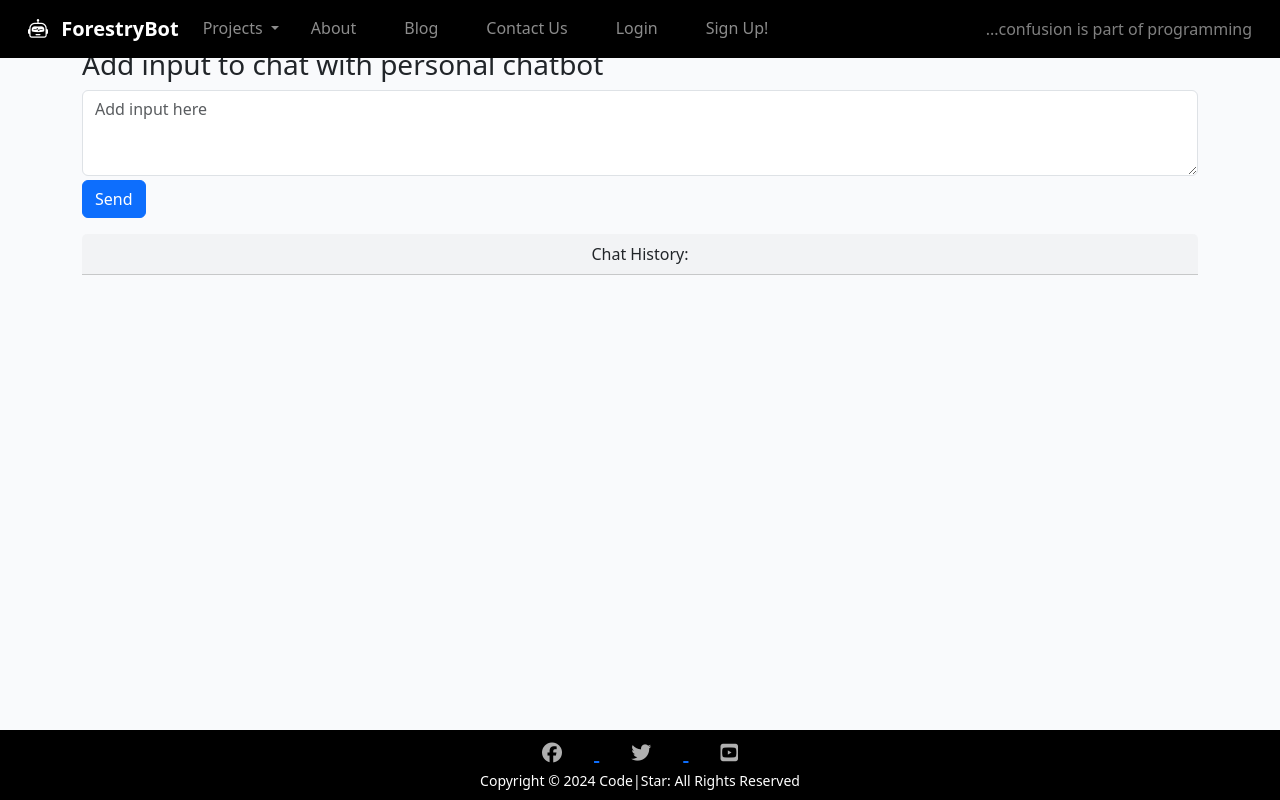
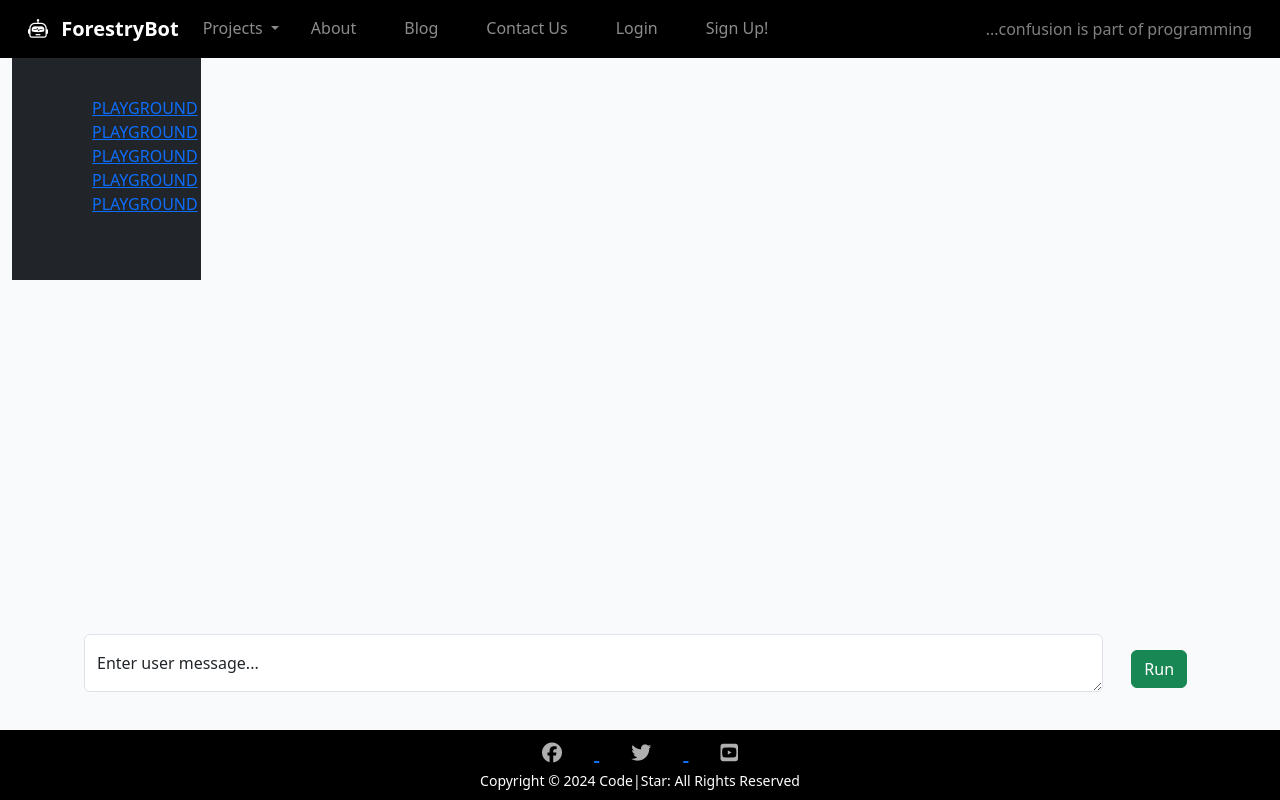
Before and after one commit to eneliviu/dj-fullstack-galore, a Django app: template app_rag/templates/app_rag/rag_dashboard.html in a window 1280 px wide. Run offline with Django 4.2, Linux system fonts and the light colour scheme; the template is opened without the code that fills it, so the values that code supplies are empty; some libraries are stand-ins or nearby versions.

Commit message:
Add rag dashboard page and styling

```diff
--- a/app_rag/templates/app_rag/rag_dashboard.html
+++ b/app_rag/templates/app_rag/rag_dashboard.html
@@ -1,20 +1,78 @@
 {% extends 'base.html' %}
+{% load static %}
 
 {% block content %}
 
 <!-- index.html content starts here -->
 
-<div class="container mt-5">
-    <h3>
-        Add input to chat with personal chatbot
-    </h3>
-    <form action="/" method="POST">
-        <div>
-            <textarea class="form-control" placeholder="Add input here" name="user_input" rows="3"></textarea>
-            <button class="btn btn-primary mt-1" type="submit">Send</button>
+
+<div class="container-fluid  ">
+
+    <div class="row text-center">
+        <div class="col-sm-2 sidebar">
+            <div class="d-block bg-dark mt-5 p-5">
+                <ul class="align-items-center">
+                    <li>
+                        <a href="#home">PLAYGROUND</a>
+                    </li>
+                    <li>
+                        <a href="#home">PLAYGROUND</a>
+                    </li>
+                    <li>
+                        <a href="#home">PLAYGROUND</a>
+                    </li>
+                    <li>
+                        <a href="#home">PLAYGROUND</a>
+                    </li>
+                    <li>
+                        <a href="#home">PLAYGROUND</a>
+                    </li>
+                </ul>
+
+
+            </div>
+
         </div>
-    </form>
 
+        <div class="col-sm-10 ">
+            <div class="card fixed-bottom m-5 p-5">
+                <div class="row">
+                    <div class="form-floating col-11 gx-0 mx-0 py-0">
+                        <textarea class="form-control " placeholder="Enter user message.." id="user-input"></textarea>
+                        <label for="user-input">Enter user message...</label>
+                    </div>
+                    <div class="col-1">
+                        <div class="card-body ">
+                            <button class="btn btn-success" type="submit" id="run-user-input">
+                                Run
+                            </button>
+                        </div>
+                    </div>
+                </div>
+            </div>
+        </div>
+    </div>
+
+
+
+
+
+</div>
+
+
+
+<!--
+ <div class="input-group mb-3">
+                                <label class="input-group-text" for="customFile">
+                                    <i class="bi bi-images"></i>
+                                </label>
+                                <input type="file" class="form-control visually-hidden" id="customFile" accept="image/*"
+                                    multiple onchange="showFiles(this)">
+                                <button class="btn btn-success" type="button"
+                                    onclick="document.getElementById('customFile').click()">
+                                    Upload image(s)
+                                </button>
+                            </div>
     <div>
         <div class="card text-center mt-3">
             <div class="card-header">
@@ -29,8 +87,12 @@
             </div>
         </div>
     </div>
+    -->
 
-</div>
+
+
+
+
 <!-- index.html content ends here -->
 
 {% endblock %}
--- a/app_rag/urls.py
+++ b/app_rag/urls.py
@@ -4,4 +4,6 @@
 
 urlpatterns = [
     path('', app_rag_views.index, name='index'),
+    path('rag_dashboard/', app_rag_views.rag_dashboard,
+         name='rag_dashboard'),
 ]
--- a/my_project/settings.py
+++ b/my_project/settings.py
@@ -90,6 +90,9 @@ DATABASES = {
     }
 }
 
+CSRF_TRUSTED_ORIGINS = [
+    'https://*.127.0.0.1',
+ ]
 
 # Password validation
 # https://docs.djangoproject.com/en/4.2/ref/settings/#auth-password-validators
--- a/my_project/urls.py
+++ b/my_project/urls.py
@@ -16,14 +16,15 @@ Including another URLconf
 """
 from django.contrib import admin
 from django.urls import path, include
-from app_rag import views as app_rag_views
 
 # The project-level urls.py file is the top level of our URLs.
 # Include all app urls.py- files in the project urls.py file:
 urlpatterns = [
     path('about/', include('about.urls'), name='about'),
     path('admin/', admin.site.urls),
-    path('rag/', include('app_rag.urls'), name="app_rag_urls"),
+    path('rag/', include('app_rag.urls'), name="index"),
+    path('rag_dashboard/', include('app_rag.urls'),
+         name="rag_dashboard"),
     path('summernote/', include('django_summernote.urls')),
     path('', include('landing.urls'), name="start"),
 ]
--- a/static/css/styles.css
+++ b/static/css/styles.css
@@ -1,7 +1,11 @@
+html,body {
+    height:100%;
+     margin: 0;
+     padding: 0;
+}
 body {
-    background-color: #F9FAFC;*/
-    margin: 0;
-    padding: 0;
+    background-color: #F9FAFC;
+
 }
 
 #hero-section{
@@ -187,5 +191,13 @@ body {
     transition: all 0.3s;
 }
 .card:hover {
-    scale: 1.05;
+    scale: 1;
 }
+
+.sidebar {
+    top: 0;
+    left: 0;
+}
+.c-footer {
+    bottom: 0;
+}
--- a/templates/base.html
+++ b/templates/base.html
@@ -146,7 +146,7 @@
     </main>
 
     <!-- Footer -->
-    <footer class="footer mt-auto py-2 bg-black fixed-bottom">
+    <footer class="footer mt-auto py-2 bg-black sticky-bottom">
         <div class="container">
             <div class=" fs-5 social-icons text-center p-0 m-0">
                 <a href="https://www.facebook.com/" target="_blank" rel="noopener"
@@ -176,6 +176,17 @@
 
     </footer>
 
+
+    <!-- Footer
+    <footer class="sticky-footer bg-white">
+        <div class="container my-auto">
+            <div class="copyright text-center my-auto">
+                <span>Copyright © Your Website 2021</span>
+            </div>
+        </div>
+    </footer>
+    -->
+
     <script src="https://cdn.jsdelivr.net/npm/bootstrap@5.3.3/dist/js/bootstrap.bundle.min.js"
         integrity="sha384-YvpcrYf0tY3lHB60NNkmXc5s9fDVZLESaAA55NDzOxhy9GkcIdslK1eN7N6jIeHz"
         crossorigin="anonymous"></script>
```
Also changed, not shown: app_rag/templates/app_rag/index.html (+5 -7 lines), app_rag/views.py (+7 -2 lines), test.html (added, +87 -0 lines).
